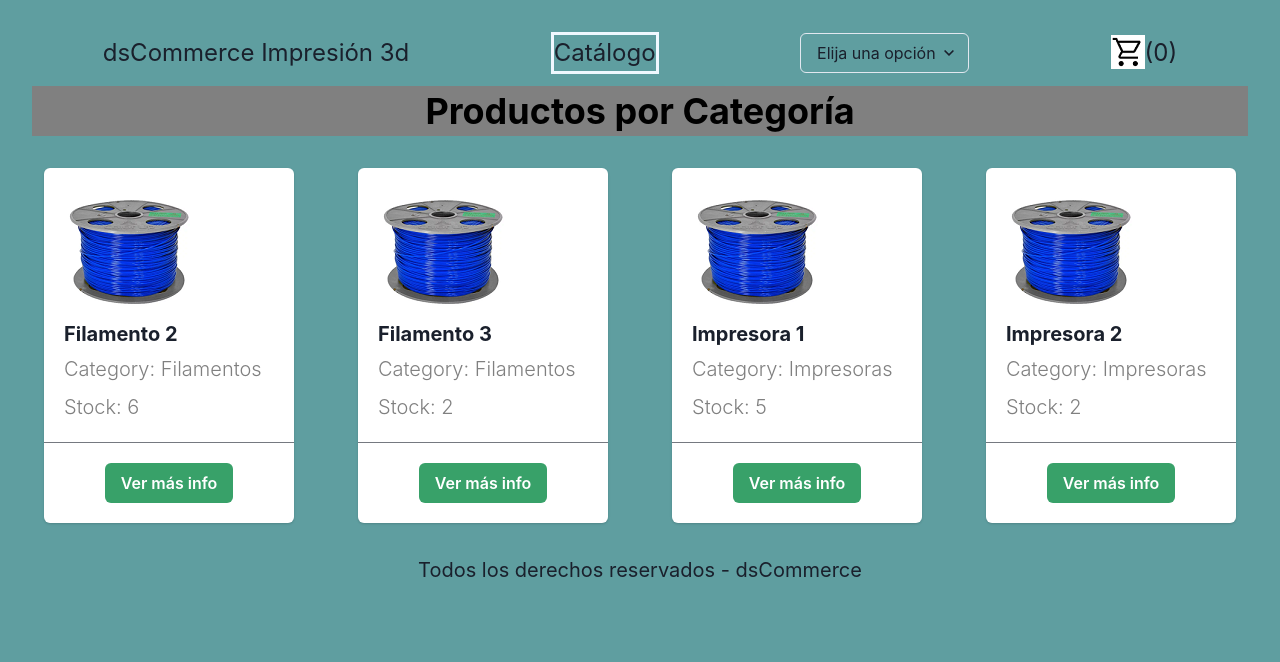
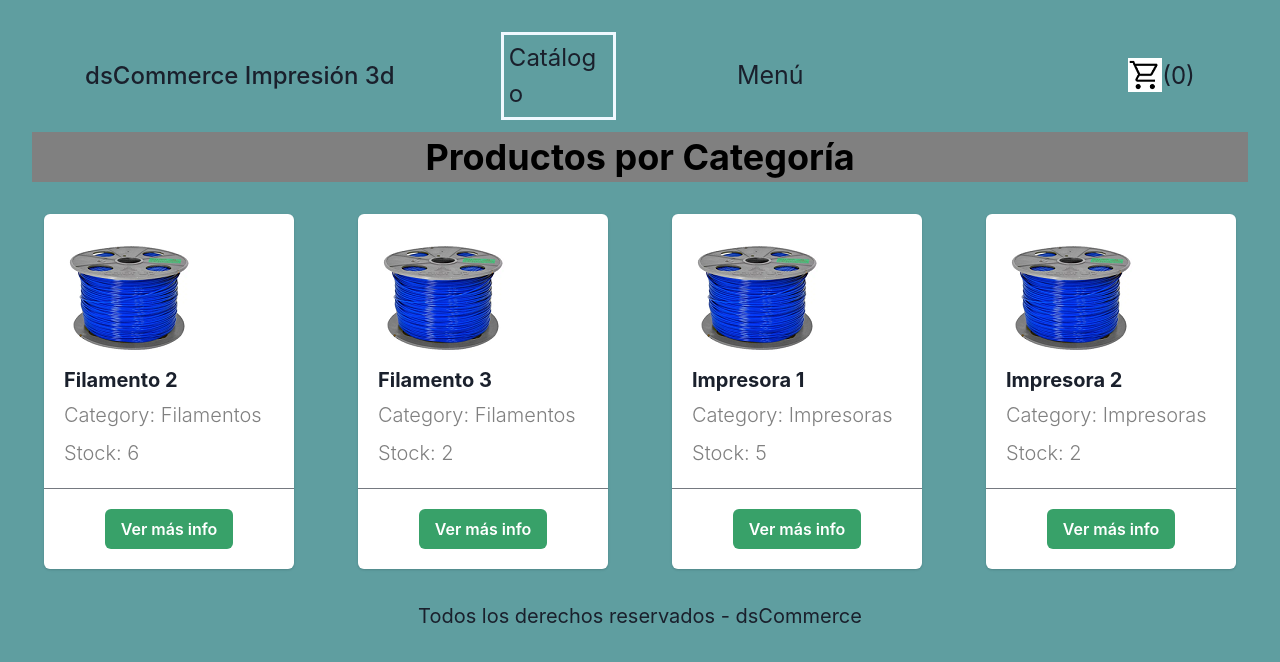
Before and after one commit to pabenda/ProyectoReact-dsCommerce, a React (Vite) app: page /catalogue in a window 1280 px wide. Shown: the top 662 px of the page. Built offline with nearby package versions, Linux system fonts and the light colour scheme.

Commit message:
se completa menú desplegable con link a categorías

```diff
--- a/src/App.css
+++ b/src/App.css
@@ -78,3 +78,31 @@
     border: solid;
     border-color: aliceblue;
 }
+
+.menuDesp {
+    font-weight: 500;
+    width: 300px;
+    padding: 1%;
+    font-size: 25px;
+}
+
+.opcMenu {
+    display: flex;
+    flex-direction: row;
+    padding: 2%;
+}
+
+.botonCatalogo {
+    border: solid;
+    border-color: aliceblue;
+    width: 115px;
+    padding: 5px;
+}
+
+.linkMarca {
+    font-weight: 500;
+}
+
+.opMenuItem {
+    padding-right: 2%;
+}
--- /dev/null
+++ b/src/components/MenuDespCat.jsx
@@ -0,0 +1,29 @@
+import React, { useState } from 'react';
+import { Link } from 'react-router-dom';
+
+const MenuDespCat = () => {
+
+    const [menuAbierto, setMenuAbierto] = useState(false);
+
+    return (
+        <div className="menuDesp">
+            <button onClick={() => setMenuAbierto(!menuAbierto)}>Menú</button>
+            {menuAbierto && (
+                <div className="opcMenu">
+                    <div className='opMenuItem'>
+                        <Link to={`/category/${"Filamentos"}`}>Filamentos</Link>
+                    </div>
+                    <div className='opMenuItem'>
+                        <Link to={`/category/${"Impresoras"}`}>Impresoras</Link>
+                    </div>
+                    <div className='opMenuItem'>
+                        <Link to={`/category/${"Repuestos"}`}>Repuestos</Link>
+                    </div>
+                </div>
+            )}
+        </div>
+    );
+}
+
+
+export default MenuDespCat
--- a/src/components/NavBar.jsx
+++ b/src/components/NavBar.jsx
@@ -1,24 +1,20 @@
 import React from 'react'
 import { Link } from "react-router-dom";
-import { Select } from "@chakra-ui/react";
 import CartWidget from "./CartWidget";
 import "../App.css";
+import MenuDespCat from "./MenuDespCat";
 
 const NavBar = () => {
     return (
         <div className='NavBarLoc'>
-            <div>
+            <div className='linkMarca'>
                 <Link to={"/"}>dsCommerce Impresión 3d</Link>
             </div>
             <div className='botonCatalogo'>
                 <Link to={"/catalogue"}>Catálogo</Link>
             </div>
             <div className='menuDesp'>
-                <Select placeholder='Elija una opción'>
-                    <option value={`/category/${"Filamentos"}`}>Filamentos</option>
-                    <option value={`/category/${"Impresoras"}`}>Impresoras</option>
-                    <option value={`/category/${"Repuestos"}`}>Repuestos</option>
-                </Select>
+                <MenuDespCat />
             </div>
             <div className='cartWidget'>
                 <CartWidget />
--- a/src/main.css
+++ b/src/main.css
@@ -9,8 +9,3 @@
 .cartWidget {
     display: flex;
 }
-
-.botonCatalogo {
-    border: solid;
-    border-color: aliceblue;
-}
```
